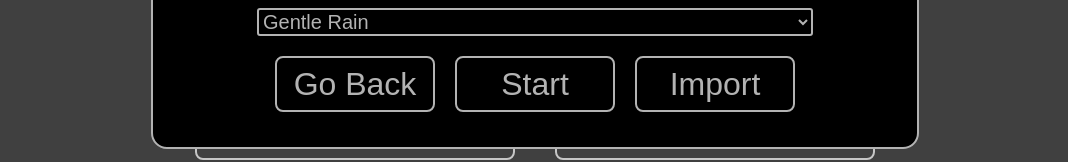
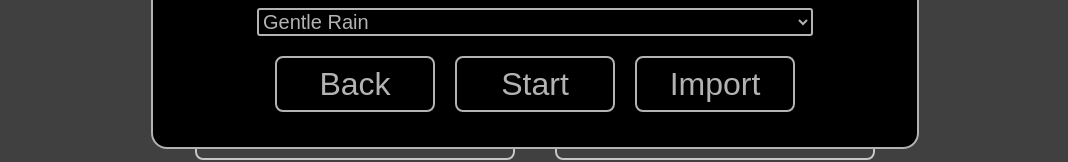
Before and after one commit to ethanprihar/LifeDots, a React (Create React App) app in the folder life-dots/: page / in a window 1280 px wide. Both pictures are taken after a click on the button "New World". Shown: the part 274-436 px from the top of the page, without its empty margins (105-1173 px from the left). Built offline with nearby package versions, Linux system fonts and the light colour scheme.

Commit message:
renamed go back to back and added a close button to the world overlay

```diff
--- a/life-dots/src/views/LoadConfigView.js
+++ b/life-dots/src/views/LoadConfigView.js
@@ -150,7 +150,7 @@ export default class LoadConfigView extends React.Component
                         Delete Configuration?
                     </div>
                     <button style={button_style} onClick={this.no_confirm}>
-                        Go Back
+                        Back
                     </button>
                     <button style={button_style} onClick={this.confirm}>
                         Confirm
--- a/life-dots/src/views/SaveConfigView.js
+++ b/life-dots/src/views/SaveConfigView.js
@@ -130,7 +130,7 @@ export default class SaveConfigView extends React.Component
                     Overwrite Existing Save?
                 </div>
                 <button style={button_style} onClick={this.no_confirm}>
-                    Go Back
+                    Back
                 </button>
                 <button style={button_style} onClick={this.confirm}>
                     Confirm
--- a/life-dots/src/views/SelectWorldView.js
+++ b/life-dots/src/views/SelectWorldView.js
@@ -209,7 +209,7 @@ export default class SelectWorldView extends React.Component
                     Overwrite Existing World Save?
                 </div>
                 <button style={button_style} onClick={this.no_confirm}>
-                    Go Back
+                    Back
                 </button>
                 <button style={button_style} onClick={this.confirm}>
                     Confirm
@@ -224,7 +224,7 @@ export default class SelectWorldView extends React.Component
                 </select>
                 <br></br>
                 <button style={button_style} onClick={this.props.close_overlay}>
-                    Go Back
+                    Back
                 </button>
                 <button style={button_style} onClick={this.start}>
                     Start
--- a/life-dots/src/views/WorldOverlayView.js
+++ b/life-dots/src/views/WorldOverlayView.js
@@ -94,7 +94,7 @@ export default class WorldOverlayView extends React.Component
                     Overwrite Existing World Save?
                 </div>
                 <button style={button_style} onClick={this.no_confirm}>
-                    Go Back
+                    Back
                 </button>
                 <button style={button_style} onClick={this.confirm}>
                     Confirm
@@ -114,6 +114,10 @@ export default class WorldOverlayView extends React.Component
                 <button style={button_style} onClick={() => this.props.setPage("MainMenu")}>
                     Menu
                 </button>
+                <br></br>
+                <button style={button_style} onClick={this.props.close_overlay}>
+                    Close
+                </button>
         </div>
         );
     }
```
